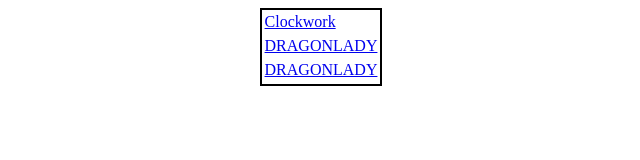
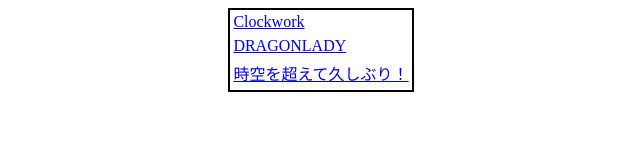
Before and after one commit to Ruyaki0209/sb, a plain HTML site: page index.html in a window 1280 px wide. Shown: the whole page, without its empty margins (319-959 px from the left). Drawn offline with Linux system fonts and the light colour scheme.

Commit message:
小失誤操

```diff
--- a/index.html
+++ b/index.html
@@ -14,7 +14,7 @@
     <td><a href="dragonlady">DRAGONLADY</a></td>
     <tr>
     <tr>
-    <td><a href="時空を超えて久しぶり！">DRAGONLADY</a></td>
+    <td><a href="時空を超えて久しぶり！">時空を超えて久しぶり！</a></td>
     <tr>
   </table>
 </body>
```
